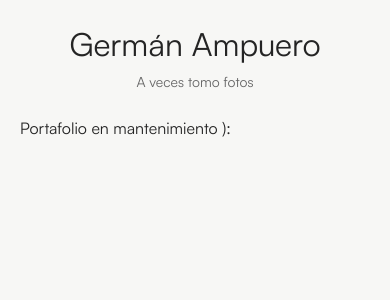
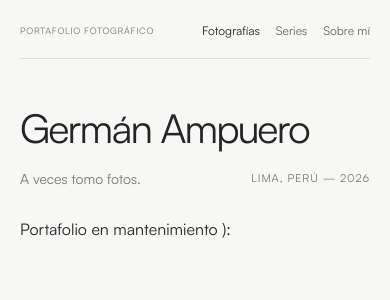
Before and after one commit to GadCoder/Portafolio-Fotos, a Next.js app: page / in a window 390 px wide. Shown: the top 300 px of the page. Built offline with nearby package versions, Linux system fonts and the light colour scheme; no server answers.

Commit message:
Redesign photography portfolio homepage header

```diff
--- a/app/globals.css
+++ b/app/globals.css
@@ -3,7 +3,9 @@
 :root {
   --background: #f7f7f5;
   --foreground: #242424;
-  --muted-foreground: #666666;
+  --secondary: #666666;
+  --muted: #777777;
+  --divider: #dedcd7;
 }
 
 @theme {
@@ -13,6 +15,165 @@
 body {
   background-color: var(--background);
   color: var(--foreground);
+  margin: 0;
+}
+
+.page-shell {
+  width: min(100% - 96px, 1440px);
+  margin-inline: auto;
+}
+
+.site-header {
+  display: flex;
+  align-items: center;
+  justify-content: space-between;
+  padding: 32px 0 24px;
+  border-bottom: 1px solid var(--divider);
+}
+
+.site-label,
+.site-nav a,
+.introduction-meta,
+.gallery-heading {
+  font-family: inherit;
+  font-weight: 400;
+  text-decoration: none;
+}
+
+.site-label {
+  color: var(--muted);
+  font-size: 11px;
+  letter-spacing: 0.1em;
+  text-transform: uppercase;
+}
+
+.site-nav {
+  display: flex;
+  align-items: center;
+  gap: 30px;
+}
+
+.site-nav a {
+  color: var(--secondary);
+  font-size: 13px;
+  transition: color 180ms ease;
+}
+
+.site-nav a:hover,
+.site-nav a.active {
+  color: var(--foreground);
+}
+
+.site-nav a:focus-visible,
+.site-label:focus-visible {
+  outline: 1px solid var(--foreground);
+  outline-offset: 5px;
+}
+
+.introduction {
+  padding-top: 68px;
+  padding-bottom: 44px;
+  scroll-margin-top: 24px;
+}
+
+.portfolio-title {
+  margin: 0;
+  color: var(--foreground);
+  font-family: inherit;
+  font-size: clamp(2.5rem, 6vw, 5rem);
+  font-weight: 300;
+  letter-spacing: -0.045em;
+  line-height: 1.08;
+}
+
+.introduction-meta {
+  display: flex;
+  align-items: center;
+  justify-content: space-between;
+  gap: 24px;
+  margin-top: 18px;
+  color: var(--muted);
+  font-size: 14px;
+}
+
+.introduction-meta p {
+  margin: 0;
+}
+
+.introduction-meta .location {
+  font-size: 11px;
+  letter-spacing: 0.08em;
+  text-transform: uppercase;
+}
+
+.work-section {
+  border-top: 1px solid var(--divider);
+  padding-top: 20px;
+  scroll-margin-top: 24px;
+}
+
+@media (max-width: 1023px) {
+  .page-shell {
+    width: min(100% - 64px, 1440px);
+  }
+
+  .introduction {
+    padding-top: 56px;
+    padding-bottom: 44px;
+  }
+}
+
+@media (max-width: 767px) {
+  .page-shell {
+    width: calc(100% - 40px);
+  }
+
+  .site-header {
+    padding: 22px 0 18px;
+  }
+
+  .site-label {
+    font-size: 9px;
+    letter-spacing: 0.08em;
+  }
+
+  .site-nav {
+    gap: 16px;
+  }
+
+  .site-nav a {
+    font-size: 12px;
+  }
+
+  .introduction {
+    padding-top: 48px;
+    padding-bottom: 28px;
+  }
+
+  .work-section {
+    padding-top: 18px;
+  }
+
+  .introduction-meta {
+    flex-wrap: wrap;
+    gap: 10px 20px;
+    margin-top: 18px;
+  }
+}
+
+@media (max-width: 380px) {
+  .site-label {
+    font-size: 8px;
+    letter-spacing: 0.06em;
+  }
+
+  .site-nav {
+    gap: 10px;
+  }
+
+  .site-nav a {
+    font-size: 11px;
+  }
 }
 
 [data-rmiz-ghost] {
--- a/app/page.tsx
+++ b/app/page.tsx
@@ -10,12 +10,14 @@ export default async function Home() {
   const hasError = photos.length === 0;
 
   return (
-    <main className="container-fluid px-5">
+    <main className="page-shell" id="top">
       <TopBar />
       {hasError ? (
         <ErrorComponent />
       ) : (
-        <PhotoGallery photos={photos} />
+        <section className="work-section" id="work" aria-label="Fotografías">
+          <PhotoGallery photos={photos} />
+        </section>
       )}
     </main>
   );
--- a/components/TopBar.tsx
+++ b/components/TopBar.tsx
@@ -1,16 +1,28 @@
 export default function TopBar() {
   return (
-    <div className="flex mb-6 mt-6 justify-center">
-      <div className="flex gap-6 items-center">
-        <div className="grid md:grid-rows-2 gap-2 md:gap-4">
-          <h1 className="text-[32px] font-normal leading-tight text-[var(--foreground)] md:text-[40px]">
-            Germán Ampuero
-          </h1>
-          <h2 className="text-center text-sm font-normal text-[var(--muted-foreground)] md:text-xl">
-            A veces tomo fotos
-          </h2>
+    <>
+      <header className="site-header">
+        <a className="site-label" href="#top" aria-label="Inicio del portafolio fotográfico">
+          Portafolio fotográfico
+        </a>
+        <nav className="site-nav" aria-label="Navegación principal">
+          <a href="#work" className="active" aria-current="page">
+            Fotografías
+          </a>
+          <a href="#work">Series</a>
+          <a href="#about">Sobre mí</a>
+        </nav>
+      </header>
+
+      <section className="introduction" id="about" aria-labelledby="photographer-name">
+        <h1 className="portfolio-title" id="photographer-name">
+          Germán Ampuero
+        </h1>
+        <div className="introduction-meta">
+          <p>A veces tomo fotos.</p>
+          <p className="location">Lima, Perú — 2026</p>
         </div>
-      </div>
-    </div>
+      </section>
+    </>
   );
 }
```
